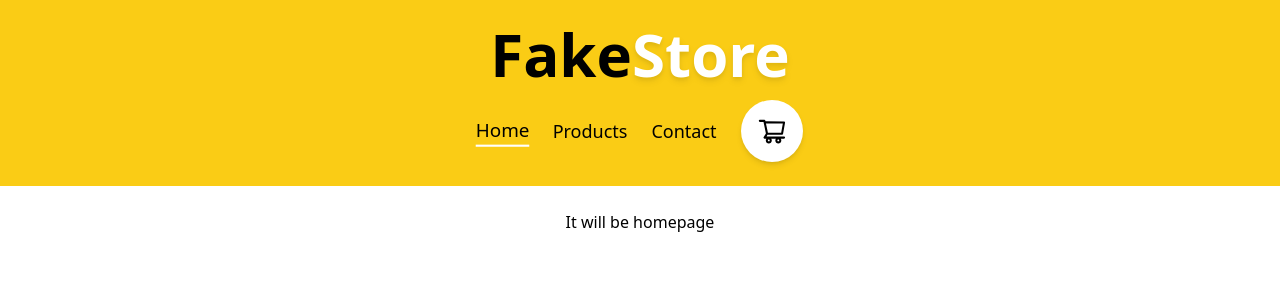
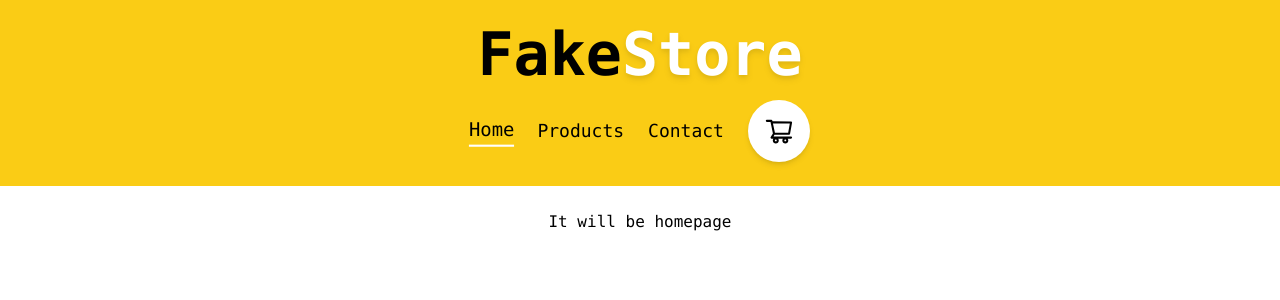
Before and after one commit to jaqubowsky/shopping-app-v2, a React (Vite) app: page / in a window 1280 px wide. Shown: the top 300 px of the page. Built offline with nearby package versions, Linux system fonts and the light colour scheme.

Commit message:
Add global font on body

```diff
--- a/src/assets/tailwind.css
+++ b/src/assets/tailwind.css
@@ -1,3 +1,10 @@
 @tailwind base;
 @tailwind components;
 @tailwind utilities;
+
+@layer base {
+  body {
+    font-family: ui-monospace, SFMono-Regular, Menlo, Monaco, Consolas,
+      "Liberation Mono", "Courier New", monospace;
+  }
+}
```
